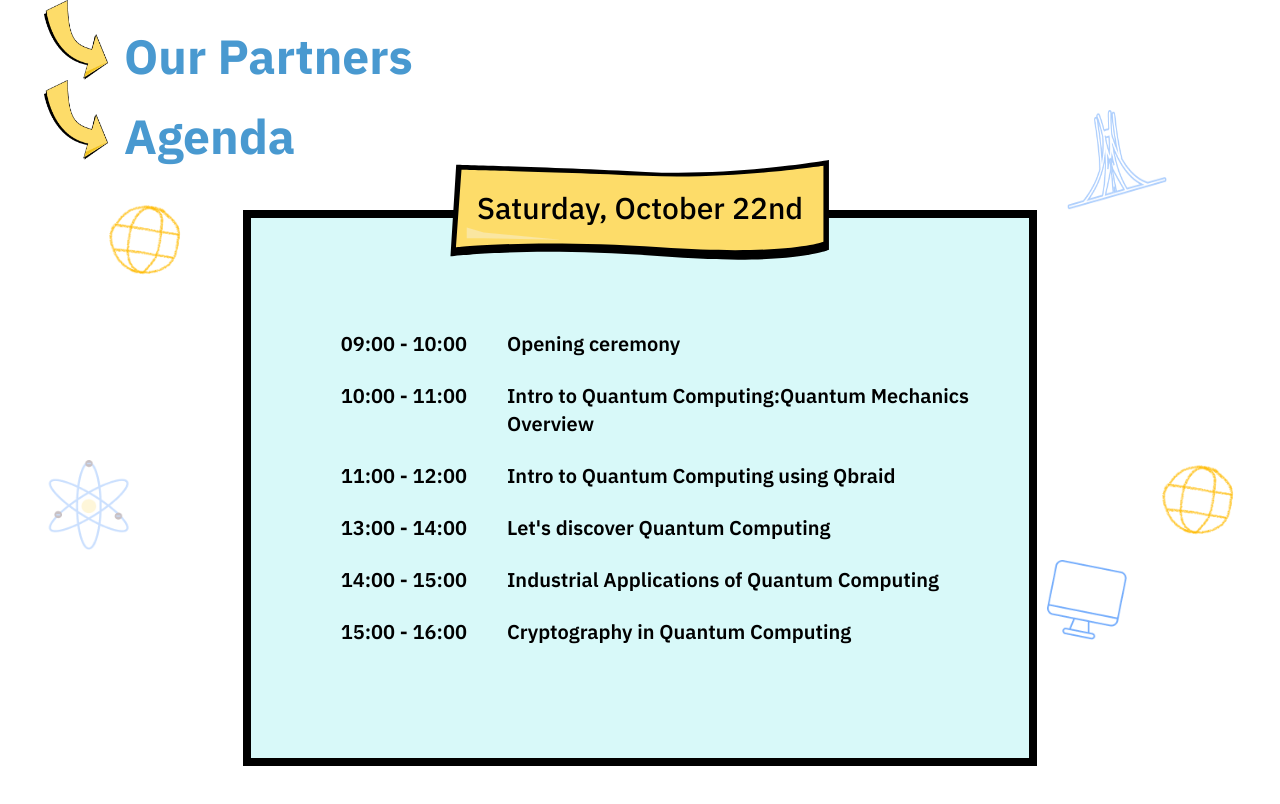
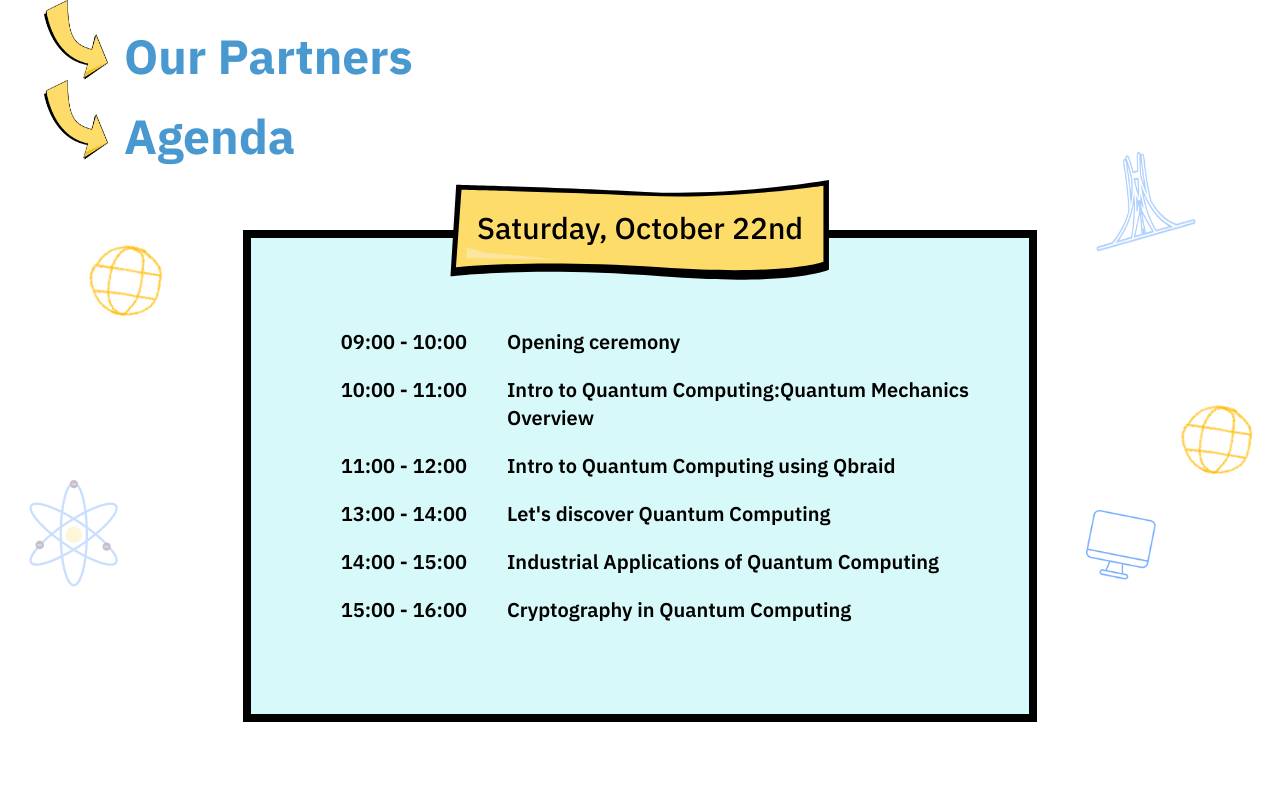
Before and after one commit to WTM-Algiers/wtm-algiers-qiskit-2022-website, a Next.js app: page / in a window 1280 px wide. Shown: the top 804 px of the page. Built offline with nearby package versions, Linux system fonts and the light colour scheme.

Commit message:
images position fixed, need to review

```diff
--- a/components/Agenda/Index.jsx
+++ b/components/Agenda/Index.jsx
@@ -9,54 +9,43 @@ import YellowButton from "../shared/yellowButton";
 
 const Agenda = () => {
   return (
-    <section>
+    <section className="relative">
       <SectionTitle title={"Agenda"}> </SectionTitle>
-      <div className="md:hidden visible ml-[210px] sm:ml-[500px] md:mr-5 mt-[-50px]">
-            <Image
-              src={maqam}
-              alt="maqam chahid"
-              width={80}
-              height={80}
-              layout="fixed"
-            />
+      <div className="md:hidden visible absolute right-0 top-0 z-25 sm:w-[80px] sm:h-[80px] w-[70px] h-[70px]">
+        <Image src={maqam} alt="maqam chahid" layout="fill" />
+      </div>
+      <div className="md:grid grid-cols-6 flex flex-col justify-center relative">
+        <div className=" md:flex flex-col hidden md:visible">
+          <div className="md:visible invisible absolute top-20 left-10 w-[82px] h-[82px]">
+            <Image src={globe} alt="globe" layout="fill" />
           </div>
-      <div className="md:grid grid-cols-6 flex flex-col justify-center">
-        <div className=" md:flex flex-col hidden md:visible">
-          <div className="md:visible invisible lg:ml-[60px] absolute pt-10 md:ml-0">
-            <Image
-              src={globe}
-              alt="globe"
-              width={80}
-              height={80}
-              layout="fixed"
-            />
-          </div>
-          <div className="md:visible invisible ml-15 absolute pt-[300px]">
+          <div className="md:visible invisible absolute top-80 left-[-20px] w-[100px] h-[100px]">
             <Image
               src={atom}
               alt="atom"
-              width={90}
-              height={90}
               layout="fixed"
             />
           </div>
         </div>
 
-        <div className="col-span-4 flex flex-col justify-center ">
+        <div className="col-span-4 flex flex-col justify-center mt-[20px]">
           <YellowButton title={"Saturday, October 22nd"} />
-          <div className=" bg-qiskit-blue-lighter  bg-opacity-40 justify-center w-full md:pl-[50px] pl-[10px] mb-20 pr-[10px] md:pr-[30px] lg:py-[100px] md:py[80px] py-8 border-4 md:border-8 md:mt-[-30px] mt-[-10px]">
+          <div className=" bg-qiskit-blue-lighter  bg-opacity-40 justify-center w-full md:pl-[50px] pl-[10px] mb-20 pr-[10px] md:pr-[30px] lg:py-[80px] md:py[70px] py-8 border-4 md:border-8 md:mt-[-30px] mt-[-10px]">
             <div className="">
-              <div className=" md:text-xl font-medium md:font-semibold text-xsm py-0 md:px[10px] ">
+              <div className=" sm:text-xl font-medium md:font-semibold text-xs md:px[10px] ">
                 <div className="flew flex-row">
                   {agenda.map((agendaInfo, key) => {
                     return (
                       <div className="flex flex-row justify-stretch mx-auto ">
-                        <div key={key} className="flex flex-none py-3 md:pl-10">
+                        <div
+                          key={key}
+                          className="flex flex-none py-2.5 md:pl-10"
+                        >
                           <div className="">{agendaInfo.Time}</div>
                         </div>
-                        <div key={key} className="flex pl-2 md:pl-10 py-3 ">
-                            <div className="">{agendaInfo.event}</div>
-                          </div>
+                        <div key={key} className="flex pl-2 md:pl-10 py-2.5 ">
+                          <div className="">{agendaInfo.event}</div>
+                        </div>
                       </div>
                     );
                   })}
@@ -66,45 +55,23 @@ const Agenda = () => {
           </div>
         </div>
         <div className=" md:flex flex-col hidden md:visible">
-          <div className="md:visible invisible absolute lg:ml-[30px] md:ml-5 mt-[-50px]">
-            <Image
-              src={maqam}
-              alt="maqam chahid"
-              width={100}
-              height={100}
-              layout="fixed"
-            />
+          <div className="md:visible invisible absolute w-[80px] h-[80px] lg:h-[100px] lg:w-[100px] -top-2 right-0 lg:right-10">
+            <Image src={maqam} alt="maqam chahid" layout="fill" />
           </div>
-          <div className="md:visible invisible  absolute lg:ml-[120px] md:ml-[40px] mt-[300px]">
-            <Image
-              src={globe}
-              alt="globe"
-              width={80}
-              height={80}
-              layout="fixed"
-            />
+          <div className="md:visible invisible absolute w-[60px] h-[60px] lg:w-[80px] lg:h-[80px] top-60 right-0 lg:right-[-20px]">
+            <Image src={globe} alt="globe" layout="fill" />
           </div>
-          <div className="md:visible invisible absolute md:ml-[10px] mt-[400px]">
-            <Image
-              src={computer}
-              alt="computer"
-              width={80}
-              height={80}
-              layout="fixed"
-            />
+          <div className="md:visible invisible absolute w-[70px] h-[70px] top-[350px] right-[50px] lg:right-[80px] xl:right-[120px]">
+            <Image src={computer} alt="computer" layout="fill" />
           </div>
         </div>
-        <div className="visible md:hidden absolute ml-[150px] mt-[800px] sm:mt-[500px]">
-            <Image
-              src={globe}
-              alt="globe"
-              width={70}
-              height={70}
-              layout="fixed"
-            />
-          </div>
+        <div className="visible md:hidden absolute w-[60px] h-[60px] -bottom-20 right-0">
+          <Image src={globe} alt="globe" layout="fill" />
+        </div>
+        <div className="visible md:hidden absolute w-[60px] h-[60px] bottom-0 left-0">
+          <Image src={atom} alt="atom" layout="fill" />
+        </div>
       </div>
-
     </section>
   );
 };
```
